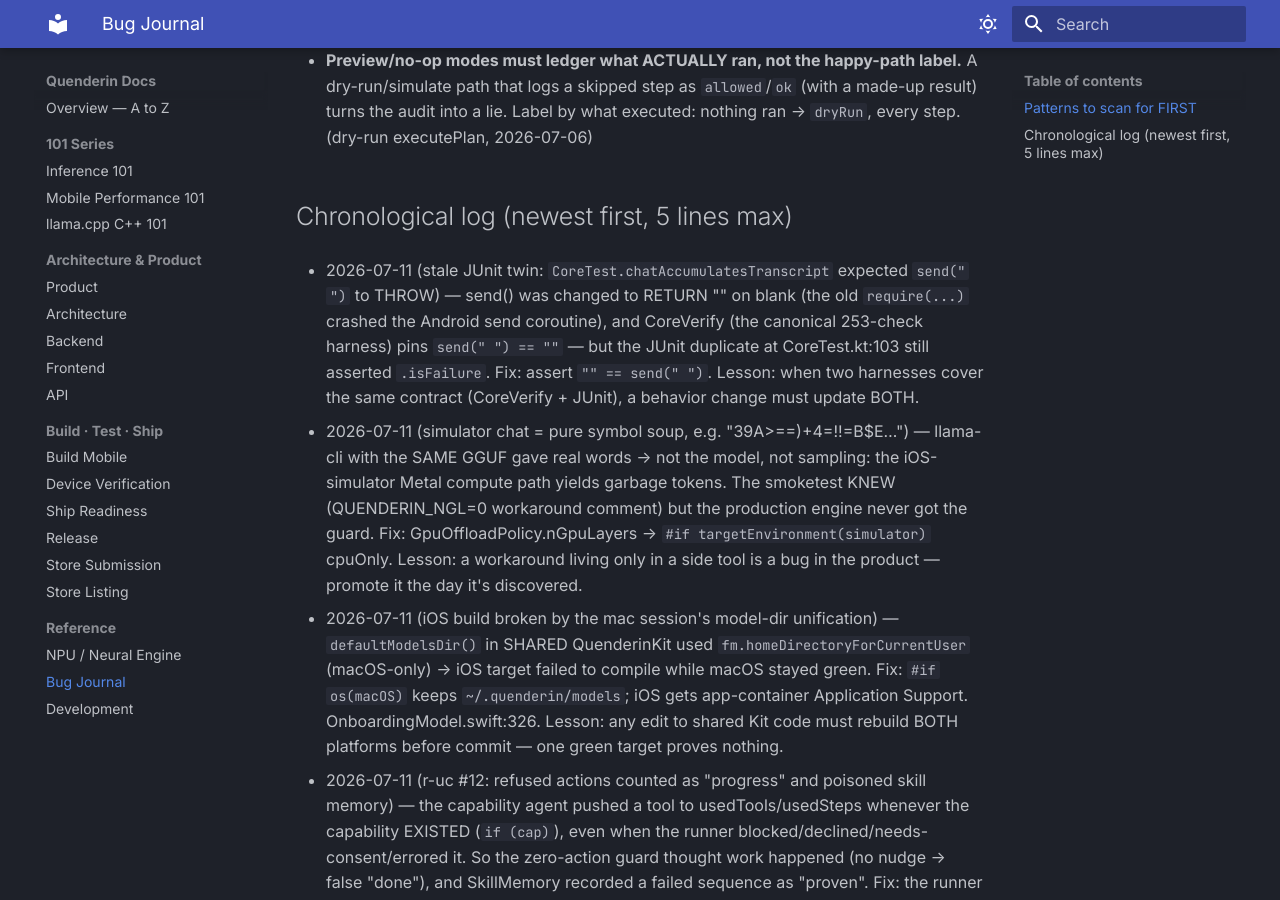
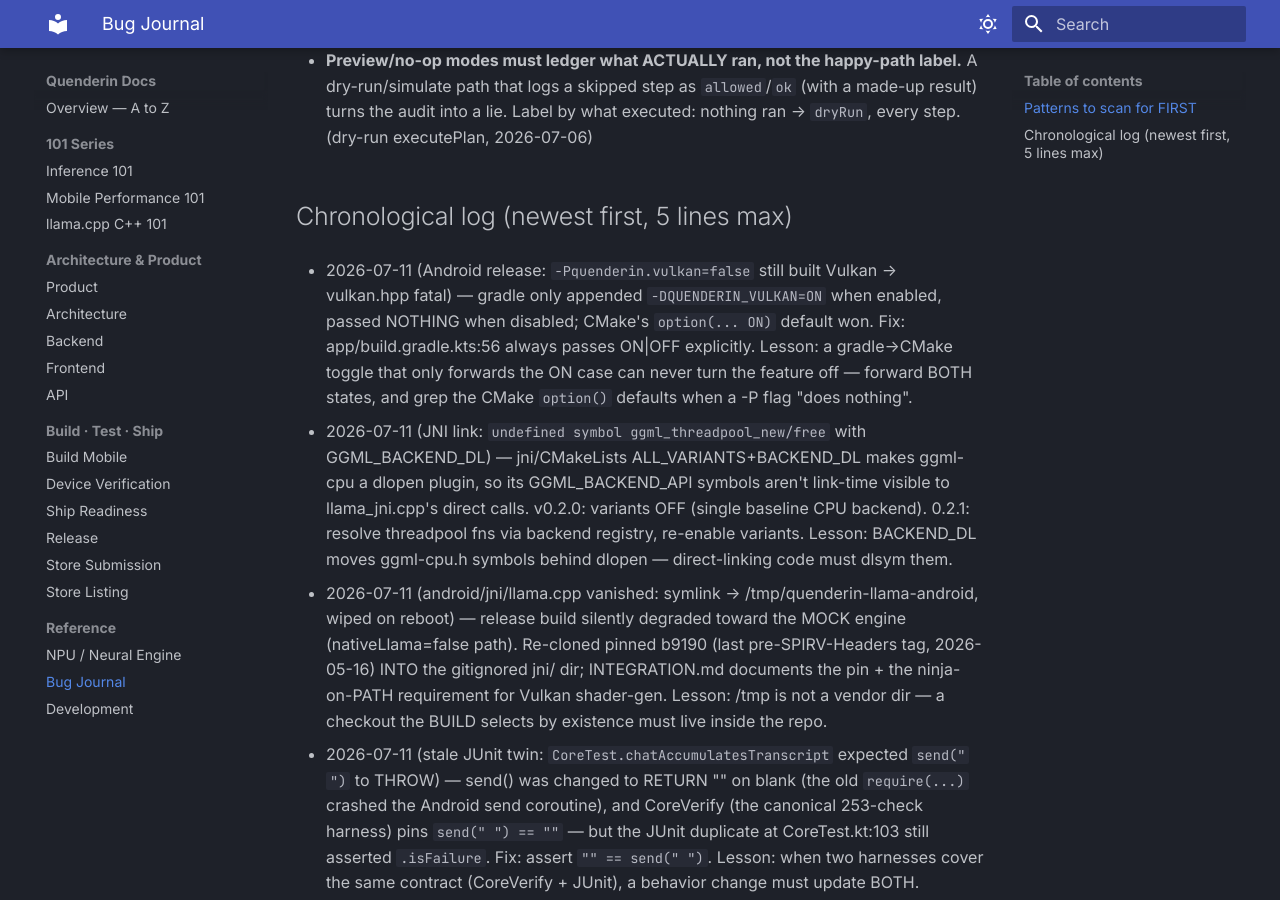
Before and after one commit to alikatgh/quenderin, an MkDocs documentation site: the page built from docs/BUG_JOURNAL.md, in a window 1280 px wide and 900 px high, scrolled down 16953 px. Built offline with MkDocs 1.6.1 and Material for MkDocs 9.7.7, drawn with Linux system fonts in a browser that asks for light colours.

Commit message:
fix(android): release build unblocked — vulkan flag actually forwards OFF, variants off for v0.2.0, llama.cpp pinned b9190
- gradle passed -DQUENDERIN_VULKAN only when ON; CMake option() default won on false
- GGML_BACKEND_DL made ggml_threadpool_* dlopen-only -> JNI link error; single baseline
  CPU backend for first release (0.2.1 restores variants via registry dlsym + Vulkan)
- jni/llama.cpp re-cloned pinned b9190 after /tmp symlink wipe; INTEGRATION.md documents
  pin + ninja PATH; journal entries appended

Co-Authored-By: Claude Opus 4.8 <noreply@anthropic.com>

```diff
--- a/docs/BUG_JOURNAL.md
+++ b/docs/BUG_JOURNAL.md
@@ -516,6 +516,24 @@ Cheap-to-write, cheap-to-read, expensive-to-skip. `grep -i <symptom>` this befor
 
 ## Chronological log (newest first, 5 lines max)
 
+- 2026-07-11 (Android release: `-Pquenderin.vulkan=false` still built Vulkan → vulkan.hpp fatal) —
+  gradle only appended `-DQUENDERIN_VULKAN=ON` when enabled, passed NOTHING when disabled; CMake's
+  `option(... ON)` default won. Fix: app/build.gradle.kts:56 always passes ON|OFF explicitly.
+  Lesson: a gradle→CMake toggle that only forwards the ON case can never turn the feature off —
+  forward BOTH states, and grep the CMake `option()` defaults when a -P flag "does nothing".
+
+- 2026-07-11 (JNI link: `undefined symbol ggml_threadpool_new/free` with GGML_BACKEND_DL) —
+  jni/CMakeLists ALL_VARIANTS+BACKEND_DL makes ggml-cpu a dlopen plugin, so its GGML_BACKEND_API
+  symbols aren't link-time visible to llama_jni.cpp's direct calls. v0.2.0: variants OFF (single
+  baseline CPU backend). 0.2.1: resolve threadpool fns via backend registry, re-enable variants.
+  Lesson: BACKEND_DL moves ggml-cpu.h symbols behind dlopen — direct-linking code must dlsym them.
+
+- 2026-07-11 (android/jni/llama.cpp vanished: symlink → /tmp/quenderin-llama-android, wiped on reboot) —
+  release build silently degraded toward the MOCK engine (nativeLlama=false path). Re-cloned pinned
+  b9190 (last pre-SPIRV-Headers tag, 2026-05-16) INTO the gitignored jni/ dir; INTEGRATION.md documents
+  the pin + the ninja-on-PATH requirement for Vulkan shader-gen.
+  Lesson: /tmp is not a vendor dir — a checkout the BUILD selects by existence must live inside the repo.
+
 - 2026-07-11 (stale JUnit twin: `CoreTest.chatAccumulatesTranscript` expected `send("   ")` to THROW) —
   send() was changed to RETURN "" on blank (the old `require(...)` crashed the Android send coroutine),
   and CoreVerify (the canonical 253-check harness) pins `send("   ") == ""` — but the JUnit duplicate at
```
Also changed, not shown: android/INTEGRATION.md (+7 -2 lines), 2 other files.
